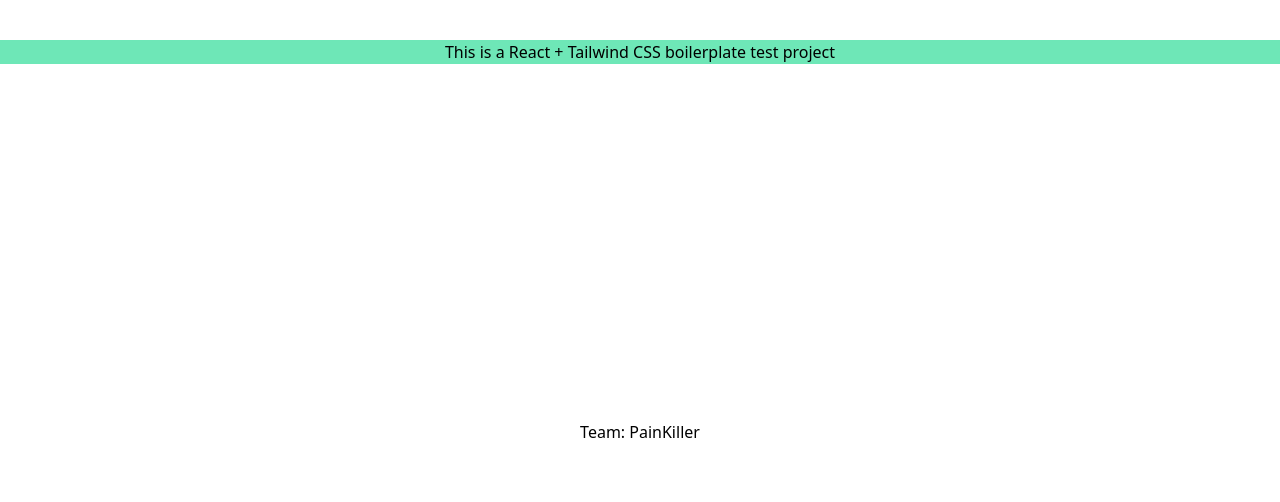
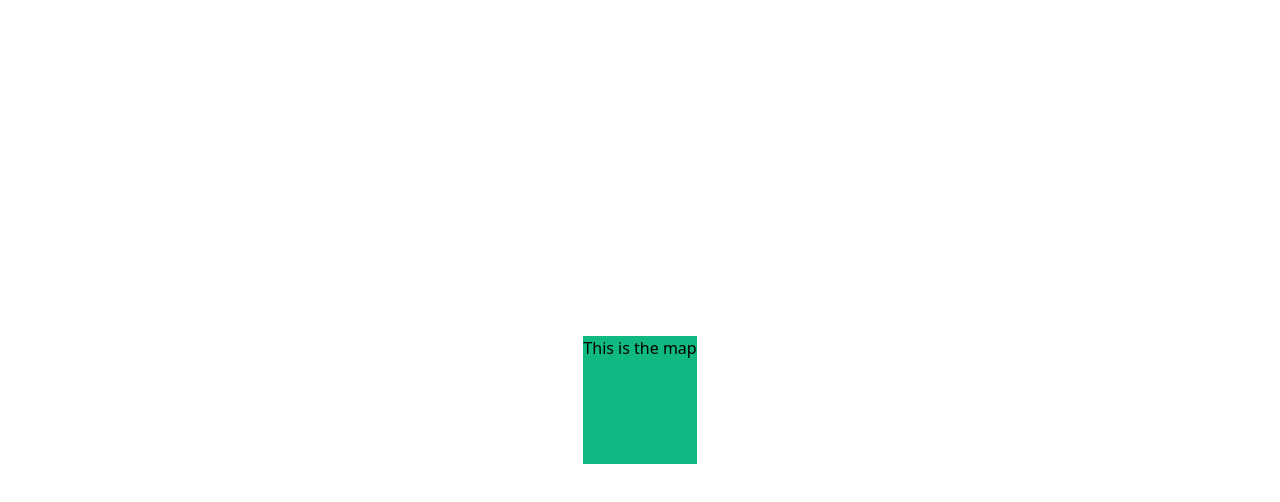
Before and after one commit to denven/noise-explorer, a React (Create React App) app: page / in a window 1280 px wide. Shown: the top 502 px of the page. Built offline with nearby package versions, Linux system fonts and the light colour scheme.

Commit message:
first commit

```diff
--- a/src/App.js
+++ b/src/App.js
@@ -1,11 +1,9 @@
+import Map from './Map';
+
 function App() {
   return (
     <div className='h-screen flex flex-col justify-center items-center'>
-      <div className='text-center mt-10 w-full bg-green-300'>
-        This is a React + Tailwind CSS boilerplate test project
-      </div>
-
-      <div className='flex-1 flex flex-col justify-center'>Team: PainKiller</div>
+      <Map />
     </div>
   );
 }
--- /dev/null
+++ b/src/Map.js
@@ -0,0 +1,7 @@
+import React from 'react';
+
+function Map() {
+  return <div className='h-32 bg-green-500'>This is the map</div>;
+}
+
+export default Map;
```
